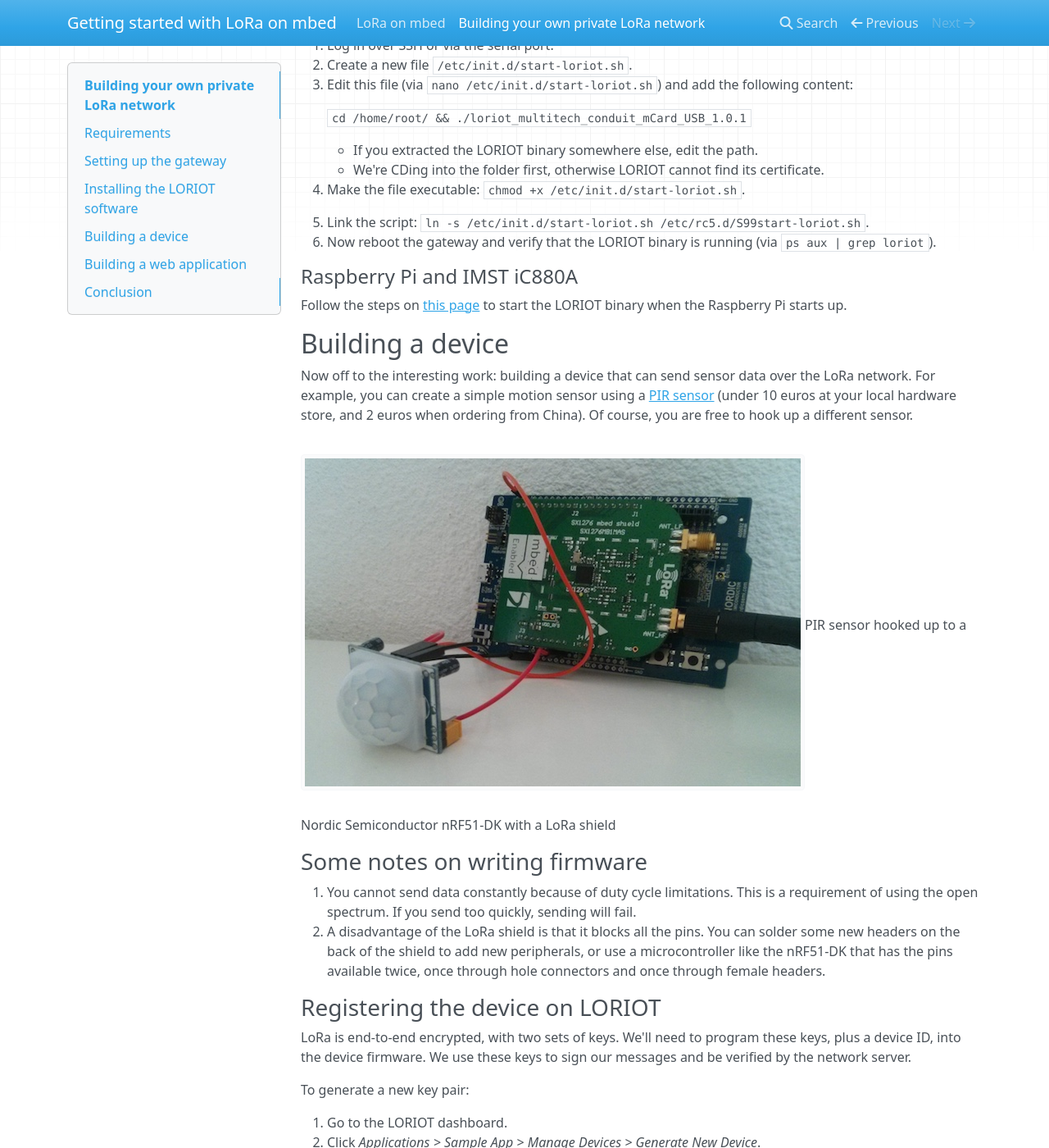
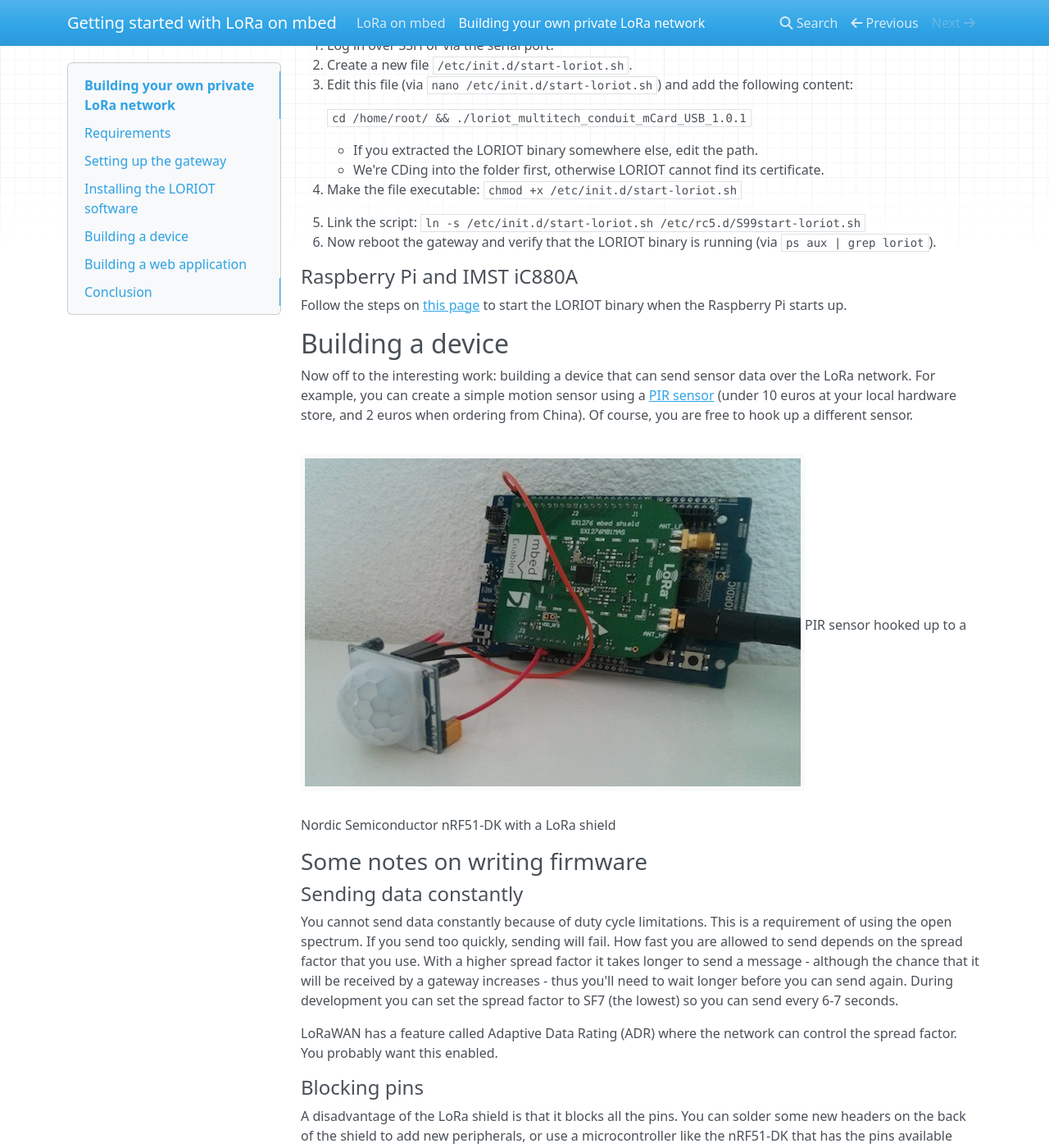
Before and after one commit to ARMmbed/lora-docs, an MkDocs documentation site: the page built from docs/intro-to-lora.md, in a window 1280 px wide and 1400 px high, scrolled down 5817 px. Shown: the whole window at 82% size. Built offline with MkDocs 1.6.1, drawn with Linux system fonts in a browser that asks for light colours; nearby versions of some CDN libraries; old or Windows-style settings are respelled for this version of MkDocs.

Commit message:
Some more explanation about spread factor in LoRaWAN

```diff
--- a/docs/intro-to-lora.md
+++ b/docs/intro-to-lora.md
@@ -165,8 +165,8 @@
     * If you extracted the LORIOT binary somewhere else, edit the path.
     * We're CDing into the folder first, otherwise LORIOT cannot find its certificate.
 
-1. Make the file executable: `chmod +x /etc/init.d/start-loriot.sh`.
-1. Link the script: `ln -s /etc/init.d/start-loriot.sh /etc/rc5.d/S99start-loriot.sh`.
+1. Make the file executable: `chmod +x /etc/init.d/start-loriot.sh`
+1. Link the script: `ln -s /etc/init.d/start-loriot.sh /etc/rc5.d/S99start-loriot.sh`
 1. Now reboot the gateway and verify that the LORIOT binary is running (via `ps aux | grep loriot`).
 
 #### Raspberry Pi and IMST iC880A
@@ -181,8 +181,15 @@
 
 ### Some notes on writing firmware
 
-1. You cannot send data constantly because of duty cycle limitations. This is a requirement of using the open spectrum. If you send too quickly, sending will fail.
-1. A disadvantage of the LoRa shield is that it blocks all the pins. You can solder some new headers on the back of the shield to add new peripherals, or use a microcontroller like the nRF51-DK that has the pins available twice, once through hole connectors and once through female headers.
+#### Sending data constantly
+
+You cannot send data constantly because of duty cycle limitations. This is a requirement of using the open spectrum. If you send too quickly, sending will fail. How fast you are allowed to send depends on the spread factor that you use. With a higher spread factor it takes longer to send a message - although the chance that it will be received by a gateway increases - thus you'll need to wait longer before you can send again. During development you can set the spread factor to SF7 (the lowest) so you can send every 6-7 seconds.
+
+LoRaWAN has a feature called Adaptive Data Rating (ADR) where the network can control the spread factor. You probably want this enabled.
+
+#### Blocking pins
+
+A disadvantage of the LoRa shield is that it blocks all the pins. You can solder some new headers on the back of the shield to add new peripherals, or use a microcontroller like the nRF51-DK that has the pins available twice, once through hole connectors and once through female headers.
 
 ### Registering the device on LORIOT
 
```
